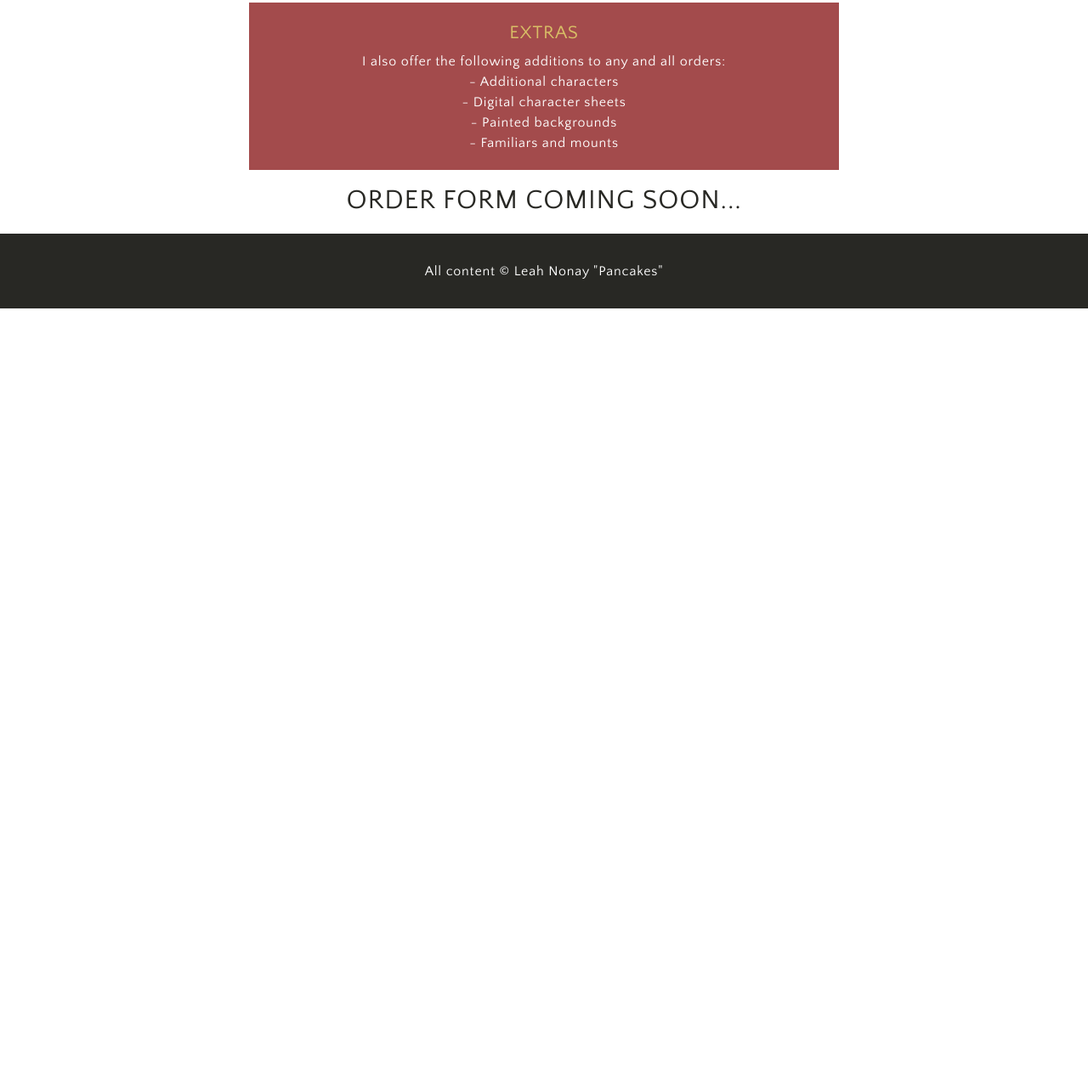
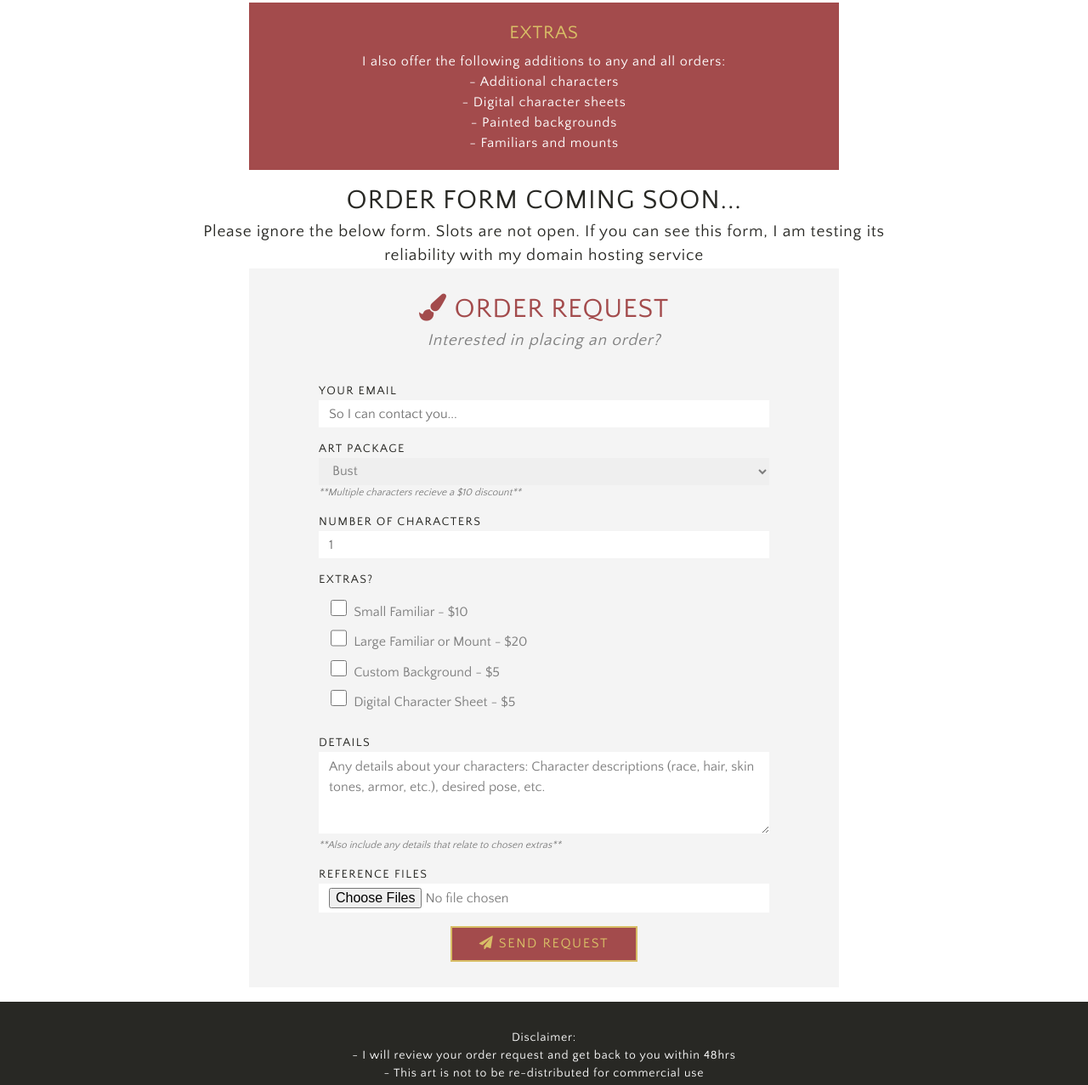
Before and after one commit to itsleaheye/CasualPancakes, a plain HTML site: page order.html in a window 1280 px wide. Shown: the part 1322-2599 px from the top of the page at 85% size. Before the commit the page ends 1685 px from the top, so only its background shows below. Drawn offline with Linux system fonts and the light colour scheme.

Commit message:
Order Form

```diff
--- a/css/styles.css
+++ b/css/styles.css
@@ -349,9 +349,6 @@ figcaption p {
 .hr-bar img {
 	display: none;
 }
-/*.hr-bar p {
-	font-size: 20px !important;
-	}*/
 
 /*Btn Styles*/
 .btn {
@@ -374,6 +371,7 @@ figcaption p {
 	color:#282824;
 	background-color:#f4f4f4;
 }
+
 /*Footer*/
 footer {
 	background-color: #282824;
@@ -407,6 +405,70 @@ figcaption p {
 .slots-closed {
 	display: none;
 }
+
+/*Forms*/
+.order-form {
+	width:80% !important;
+}
+.form-field {
+	display: block;
+	width: 100%;
+	margin:1.5em 0;
+}
+label {
+	color: #282824;
+	font-size: 1.4em;
+	text-transform: uppercase;
+	font-weight: 500;
+	letter-spacing: 0.1em;
+
+}
+input[type="file"] {
+    background-color: #ffffff;
+    height: auto;
+}
+input[type="text"],
+input[type="number"],
+input[type="file"],
+select,
+textarea {
+	width: 100%;
+	border: none;
+	font-size: 1.6em;
+	color: #7e7e7e;
+	padding: 0.3em 0.75em;
+}
+input,
+select {
+	height: 2em;
+	padding: 0.3em 0.75em;
+}
+textarea {
+	height: 6em;
+}
+fieldset {
+	width: 100%;
+	border: none;
+	font-size: 1.6em;
+	color: #7e7e7e;
+}
+input[type="checkbox"] {
+	height: 1.2em;
+	width: 1.2em;
+	margin: 0.5em 0.5em 0.5em 0;
+}
+.form-btn {
+	margin: 0 auto;
+	text-transform: uppercase;
+	font-size: 1.6em;
+	font-weight: 500;
+	letter-spacing: 0.1em;
+}
+.tooltip {
+	font-size: 1.2em;
+	color: #7e7e7e;
+}
+
 
 /* Responsive */
 @media only screen and (min-width: 1350px) {
--- a/order.html
+++ b/order.html
@@ -9,6 +9,7 @@
 	<link href="https://fonts.googleapis.com/css2?family=Quattrocento+Sans&display=swap" rel="stylesheet">
 	<link rel="stylesheet" href="css/reset.css">
 	<link rel="stylesheet" href="css/styles.css">
+	<link rel="stylesheet" href="https://cdnjs.cloudflare.com/ajax/libs/font-awesome/4.7.0/css/font-awesome.min.css">
 	<link rel="icon" href="img/logoHeader2.png">
 	<title>Order</title>
 </head>
@@ -89,32 +90,63 @@
 					</p>
 				</div>
 			</div>
-		<div>
+
 			<h2>Order Form Coming Soon...</h2>
-			<form name="submitOrderForm" method="POST" data-netlify="true" netlify style="display: none">
+			<p style="color:#282824"> Please ignore the below form. Slots are not open. If you can see this form, I am testing its reliability with my domain hosting service</p>
+
+			<div class="row order-bar order-form" style="background-color: #f4f4f4; padding:2em; margin-bottom:4em">
+				<h2 style="color:#a34b4c"><i class="fa fa-paint-brush"></i> Order Request</h2>
+				<p class="subheader" style="color: #7e7e7e;">
+					Interested in placing an order?
+				</p>
+				<form name="submitOrderForm" method="POST" data-netlify="true" netlify>
 					<span class="form-field">
 						<label for="email">Your Email</label>
-					<input type="text" name="senderEmail" required="true">
+						<input type="text" name="senderEmail" required="true" placeholder="So I can contact you...">
 					</span>
-
+					<span class="form-field">
 						<label for="package">Art Package</label>
 						<select name="package" id="package">
 							<option value="bust">Bust</option>
 							<option value="cinematic">Cinematic</option>
 							<option value="fullBody">Full Body</option>
-
 						</select>
+						<i class="tooltip">**Multiple characters recieve a $10 discount**</i>
+					</span>
 					<span class="form-field">
 						<label for="characterTotal">Number of Characters</label>
 						<input type="number" min="1" name="characterTotal" placeholder="1" required="true">
 					</span>
-				<button type="submit" disabled="false">Send Order Request</button>
+					<span class="form-field">
+						<label for="extras">Extras?</label>
+						<fieldset name="extras">
+							<input type="checkbox" name="smallFamiliar" value="smallFamiliar">Small Familiar - $10<br>
+							<input type="checkbox" name="bigFamiliar" value="largeFamiliar">Large Familiar or Mount - $20<br>
+							<input type="checkbox" name="background" value="Background">Custom Background - $5<br>
+							<input type="checkbox" name="digitalCharacterSheet" value="DigitalCharacterSheet">Digital Character Sheet - $5<br>
+						</fieldset>
+					</span>
+					<span class="form-field">
+						<label for="characterDetails">Details</label>
+						<textarea name="characterDetails" required="true">Any details about your characters: Character descriptions (race, hair, skin tones, armor, etc.), desired pose, etc.</textarea>
+						<i class="tooltip">**Also include any details that relate to chosen extras**</i>
+					</span>
+					<span class="form-field">
+						<label for="characterFiles">Reference Files</label>
+						<input type="file" id="characterFiles" name="characterFiles" multiple size="60%">
+					</span>
+					<button class="order-btn form-btn btn" type="submit" disabled="false">
+						<i class="fa fa-paper-plane"></i> Send Request
+					</button>
 				</form>
-			</section>
 			</div>
 		</section>
+	</main>
 	<footer>
-		<p>All content © Leah Nonay "Pancakes"</p>
+		<p style="font-size: 1.4em">Disclaimer:
+			<br/>- I will review your order request and get back to you within 48hrs
+			<br/>- This art is not to be re-distributed for commercial use
+		</p>
 	</footer>
 
 <script>
```
Lines whose indentation alone changed are shown as unchanged.
